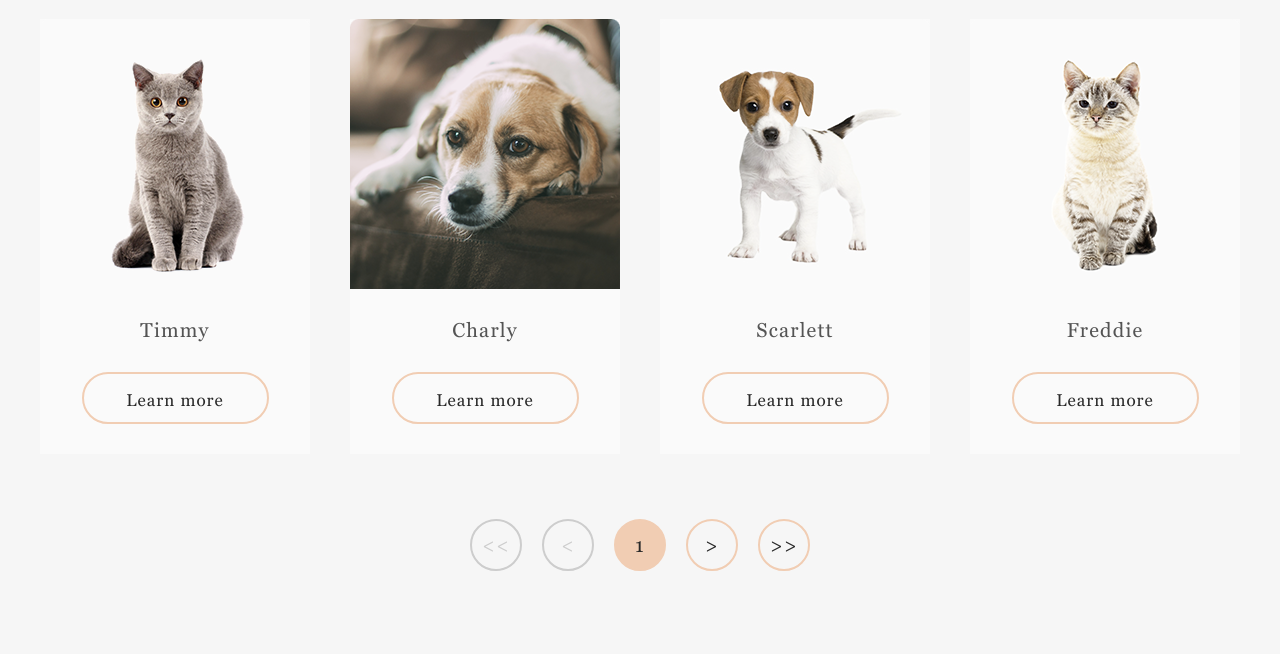
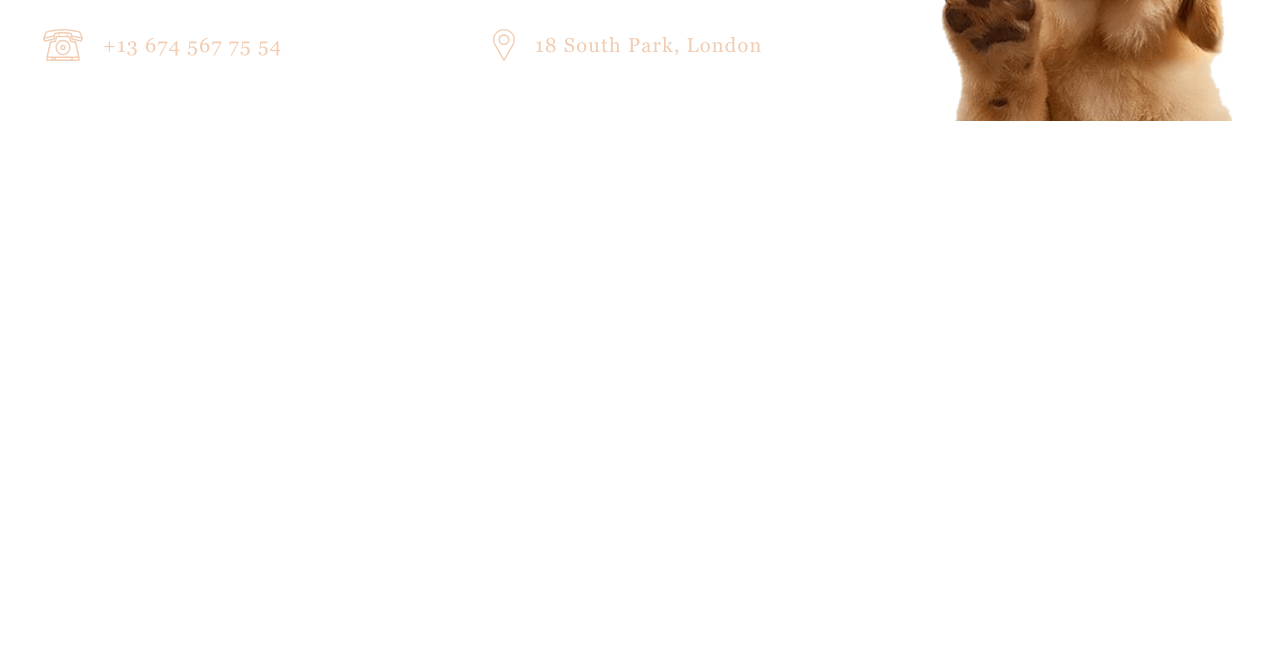
Before and after one commit to nikitruzanov/RS-Stage0-copy, a plain HTML site: page shelter/pets.html in a window 1280 px wide. Shown: the part 792-1446 px from the top of the page. After the commit the page ends 913 px from the top, so only its background shows below. Drawn offline with Linux system fonts and the light colour scheme; a web font is replaced by a local one.

Commit message:
feat: update for shelter-3

```diff
--- a/shelter/assets/js/popapp.js
+++ b/shelter/assets/js/popapp.js
@@ -1,27 +1,5 @@
-let petsData = [];
 
-fetch('data/pets.json')
-    .then(res => res.json())
-    .then(data => {
-        petsData = data;
-        generatePetCards(petsData);
-    });
-
-function generatePetCards(pets) {
-    const container = document.getElementById('pets-container');
-    container.innerHTML = '';
-
-    pets.forEach((pet, index) => {
-        const card = `
-            <div class="pets-item cursor" data-index="${index}">
-                <img src="${pet.img}" alt="${pet.name}">
-                <p class="name-pet">${pet.name}</p>
-                <button class="learn-more cursor">Learn more</button>
-            </div>`;
-
-        container.innerHTML += card;
-    });
-
+function activatePopup(petsData) {
     document.querySelectorAll('.pets-item').forEach(item => {
         item.addEventListener('click', function () {
             const index = this.getAttribute('data-index');
@@ -39,7 +17,6 @@ function generatePetCards(pets) {
             document.body.classList.toggle('block');
         });
     });
-}
 
     document.querySelectorAll('.close-btn, #popup-overlay').forEach(element => {
         element.addEventListener('click', function () {
@@ -47,3 +24,4 @@ document.querySelectorAll('.close-btn, #popup-overlay').forEach(element => {
             document.body.classList.remove('block');
         });
     });
+}
--- a/shelter/pets.html
+++ b/shelter/pets.html
@@ -149,5 +149,7 @@
 <script src="assets/js/hamburger.js"></script>
 <script src="assets/js/popapp.js"></script>
 <script src="assets/js/pets.js"></script>
+<script src="assets/js/main.js"></script>
+
 </body>
 </html>
```
Lines whose indentation alone changed are shown as unchanged.
